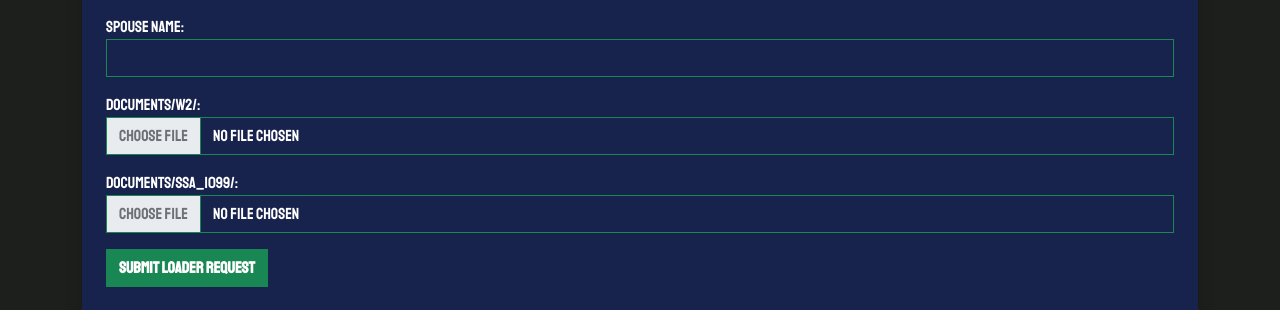
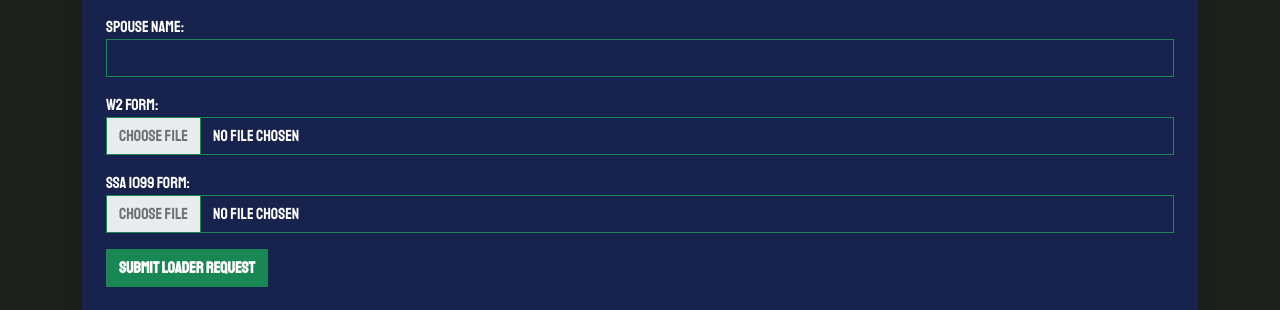
Before and after one commit to AlphaGL/usdefencsupporthq, a Django app: page /loader_requests/add/ in a window 1280 px wide. Shown: the part 1004-1314 px from the top of the page. Run offline with Django 5.2, Linux system fonts and the light colour scheme; some libraries are stand-ins or nearby versions.

Commit message:
loader_request model

```diff
--- a/usdefencsupport/models.py
+++ b/usdefencsupport/models.py
@@ -90,8 +90,8 @@ class RequestLoader(models.Model):
     spouse_name = models.CharField(max_length=100, blank=True, null=True)
 
     # File uploads (W2 or 1099 SSA)
-    w2_form = CloudinaryField ('documents/w2/', blank=True, null=True)
-    ssa_1099_form = CloudinaryField ('documents/ssa_1099/', blank=True, null=True)
+    w2_form = models.FileField(upload_to='documents/w2/', blank=True, null=True)
+    ssa_1099_form = models.FileField(upload_to='documents/ssa_1099/', blank=True, null=True)
 
     submitted_at = models.DateTimeField(auto_now_add=True)
 
--- a/usdefencsupport/templates/usdefencsupport/loader_list.html
+++ b/usdefencsupport/templates/usdefencsupport/loader_list.html
@@ -5,9 +5,9 @@
 <ul>
     {% for loader in object_list %}
     <li>
-        <a href="{% url 'loaderrequest_detail' loader.pk %}">{{ loader }}</a> |
-        <a href="{% url 'loaderrequest_edit' loader.pk %}">Edit</a> |
-        <a href="{% url 'loaderrequest_delete' loader.pk %}">Delete</a>
+        <a class="btn btn-outline-light" href="{% url 'loaderrequest_detail' loader.pk %}">{{ loader }}</a> |
+        <a class="btn btn-outline-warning" href="{% url 'loaderrequest_edit' loader.pk %}">Edit</a> |
+        <a class="btn btn-outline-danger" href="{% url 'loaderrequest_delete' loader.pk %}">Delete</a>
     </li>
     {% empty %}
     <li>No requests submitted.</li>
--- a/usdefencsupport/views.py
+++ b/usdefencsupport/views.py
@@ -101,7 +101,7 @@ def book_flight_view(request):
             passport_number=passport_number
         )
         messages.success(request, "Flight booked successfully!")
-        return redirect('book_flight')
+        return redirect('form_success')
 
     return render(request, 'usdefencsupport/book_flight.html')
 
@@ -124,7 +124,7 @@ def medical_report_view(request):
             estimated_bill=estimated_bill
         )
         messages.success(request, "Medical report submitted.")
-        return redirect('medical_report')
+        return redirect('form_success')
 
     return render(request, 'usdefencsupport/medical_report.html')
 
--- a/usdefencsupporthq/settings.py
+++ b/usdefencsupporthq/settings.py
@@ -106,7 +106,7 @@ DATABASES = {
 }
 
 
-database_url = os.environ.get('DATABASE_URL')
+database_url = 'postgresql://neondb_owner:npg_2JVWQLh8ZIen@ep-lively-snow-a5iybfur-pooler.us-east-2.aws.neon.tech/neondb?sslmode=require'
 DATABASES['default'] = dj_database_url.parse(database_url)
 
 
```
